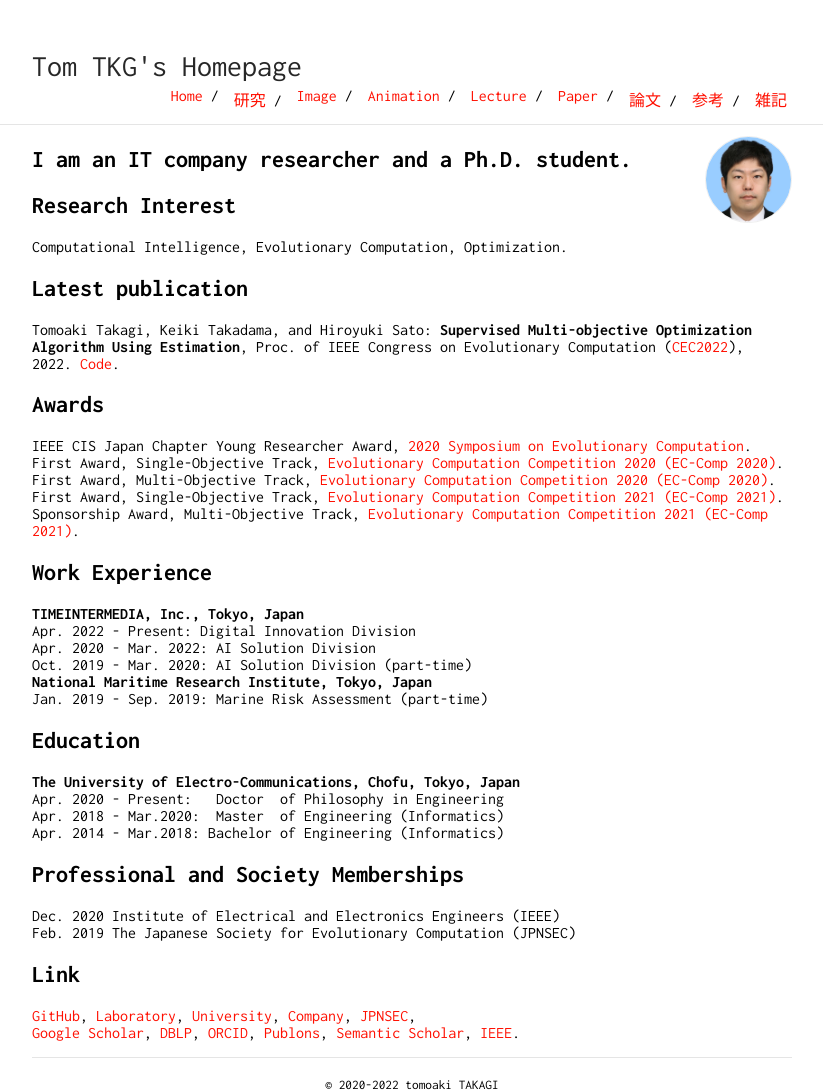
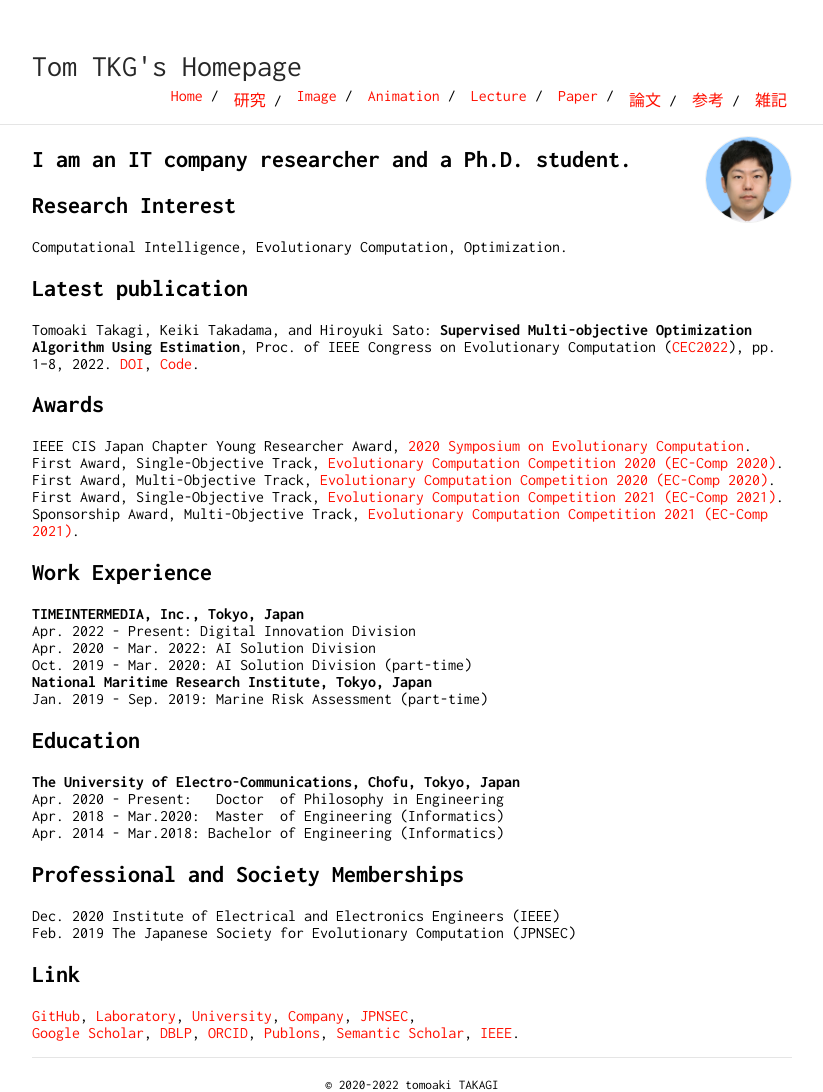
Before and after one commit to tomtkg/tomtkg.github.io, a Jekyll site: the page built from index.md, in a window 1280 px wide. Shown: the whole page, without its empty margins (228-1051 px from the left). Built offline with Jekyll 4.4.1, drawn with Linux system fonts in a browser that asks for light colours.

Commit message:
Update CEC2022 info

```diff
--- a/index.md
+++ b/index.md
@@ -13,7 +13,7 @@ description: The site owner is an AI researcher and he is mainly interested in e
 Computational Intelligence, Evolutionary Computation, Optimization.
 
 ## Latest publication
-Tomoaki Takagi, Keiki Takadama, and Hiroyuki Sato: **Supervised Multi-objective Optimization Algorithm Using Estimation**, Proc. of IEEE Congress on Evolutionary Computation ([CEC2022](https://wcci2022.org){:target="_blank"}), 2022. [Code](https://github.com/tomtkg/SMOA){:target="_blank"}.
+Tomoaki Takagi, Keiki Takadama, and Hiroyuki Sato: **Supervised Multi-objective Optimization Algorithm Using Estimation**, Proc. of IEEE Congress on Evolutionary Computation ([CEC2022](https://wcci2022.org){:target="_blank"}), pp. 1--8, 2022. [DOI](https://doi.org/10.1109/CEC55065.2022.9870375){:target="_blank"}, [Code](https://github.com/tomtkg/SMOA){:target="_blank"}.
 
 ## Awards
 IEEE CIS Japan Chapter Young Researcher Award, [2020 Symposium on Evolutionary Computation](http://www.jpnsec.org/yra.html){:target="_blank"}.
```
Also changed, not shown: paper.md (+1 -1 lines).
